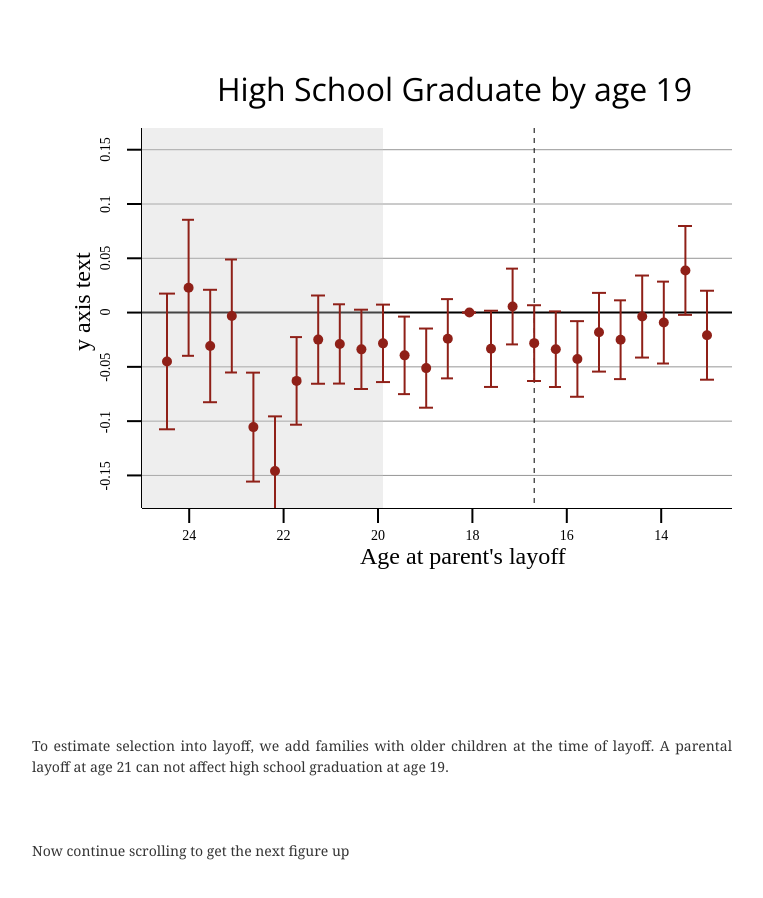
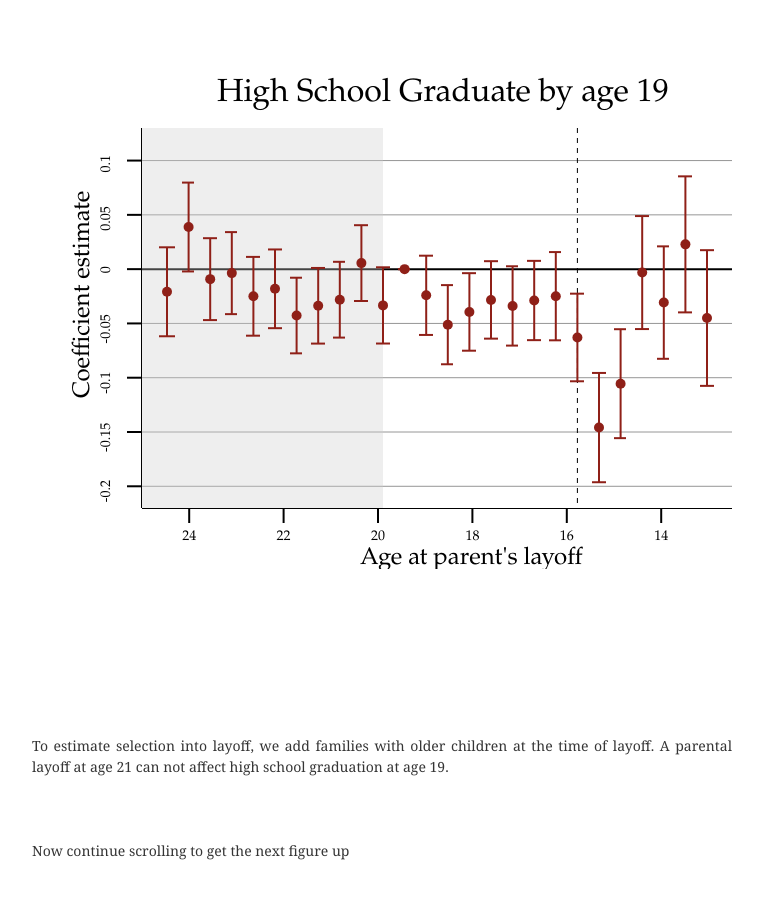
Before and after one commit to Abbta/julias-website, a plain HTML site: page index.html in a window 1280 px wide. Shown: the part 1240-2138 px from the top of the page, without its empty margins (258-1021 px from the left). Drawn offline with nearby package versions, Linux system fonts and the light colour scheme.

Commit message:
updated graph styling

```diff
--- a/graph.js
+++ b/graph.js
@@ -1,18 +1,18 @@
 const yValues = [
     -0.02, 0.045, -0.004, -0.01, -0.03, -0.02, -0.06, -0.03, -0.003, -0.01, 0, -0.02, -0.07, -0.02, -0.04, -0.04, -0.03, -0.04, -0.085, -0.014, -0.011, 0.03, -0.05, 0, -0.02
 ]
-const backgroundYValues = [0.15, 0.1, 0.05, 0, -0.05, -0.1, -.15];
+const backgroundYValues = [0.1, 0.05, 0, -0.05, -0.1, -0.15, -0.2];
 const circleColour = "#8f2018";
 const circleRadius = 5;
 const horisLength = 0.6;
 const dataMargin = 0.05;
-const yDistance = 0.35
-const yMin = -0.17;
+const yDistance = 0.35;
+const yMin = -0.13;
 const graphPaddingX = 50;
 const yAxisMarkerWidth = 15;
 const yAxisTextPadding = 17;
-const yAxisLetterWidth = 3;
-const yAxisText = "y axis text";
+const yAxisLetterWidth = 4;
+const yAxisText = "Coefficient estimate";
 const xAxisMarkerHeight = yAxisMarkerWidth;
 const xAxisTextPadding = yAxisTextPadding;
 const xAxisLetterWidth = 7;
@@ -26,7 +26,7 @@ const backgroundBoxColour = "#cdcdcd55";
 var svgElementsContainer = new Array;
 const animationDelay = 0;
 const animationDuration = 0;
-const maxFrames = 0;
+const maxFrames = 0.001;
 
 var g_graphState = 0;
 
@@ -94,13 +94,13 @@ const dataBotValueIndex = 3;
 function formatData(file, data)
 {
     file = file.split("#");
-    for (let i = dataStartIndex; i < file.length; i++)
+    for (let i = file.length - 1; i >= dataStartIndex; i--)
     {
         file[i] = file[i].split(",");
         data.push(new Object);
-        data[i-dataStartIndex].yValue = parseFloat(file[i][dataYValueIndex]);
-        data[i-dataStartIndex].topValue = parseFloat(file[i][dataTopValueIndex]);
-        data[i-dataStartIndex].botValue = parseFloat(file[i][dataBotValueIndex]);
+        data[file.length - 1 - i].yValue = parseFloat(file[i][dataYValueIndex]);
+        data[file.length - 1 - i].topValue = parseFloat(file[i][dataTopValueIndex]);
+        data[file.length - 1 - i].botValue = parseFloat(file[i][dataBotValueIndex]);
     }
     graphStateArray = [
         [11, data.length - 1],
@@ -147,7 +147,7 @@ function initSvgElements(svg, data)
 {
     svgElementsContainer.push(new Object);
     svgElementsContainer[0].rect = addBackgroundRect(svg, graphStateArray[1][1]);
-    svgElementsContainer[0].dashed = addDashedLine(svg, 17);
+    svgElementsContainer[0].dashed = addDashedLine(svg, 19);
     for (var i = 0; i < data.length; i++) {
         svgElementsContainer.push(new Object);
         var circle = document.createElementNS("http://www.w3.org/2000/svg", "circle");
--- a/style.css
+++ b/style.css
@@ -229,7 +229,7 @@ a:hover{
 }
 
 .graphTitle{
-    font-family: 'Open Sans';
+    font-family: 'Palatino';
     font-size: 32px;
 }
 
@@ -275,22 +275,22 @@ a:hover{
 }
 
 .yAxisMarker {
-    font-family: 'Nunito';
+    font-family: 'Palatino';
     font-size: 14px;
 }
 
 .yAxisText {
-    font-family: 'Nunito';
+    font-family: 'Palatino';
     font-size: 24px;
 }
 
 .xAxisMarker {
-    font-family: 'Nunito';
+    font-family: 'Palatino';
     font-size: 14px;
 }
 
 .xAxisText {
-    font-family: 'Nunito';
+    font-family: 'Palatino';
     font-size: 24px;
 }
 
```
